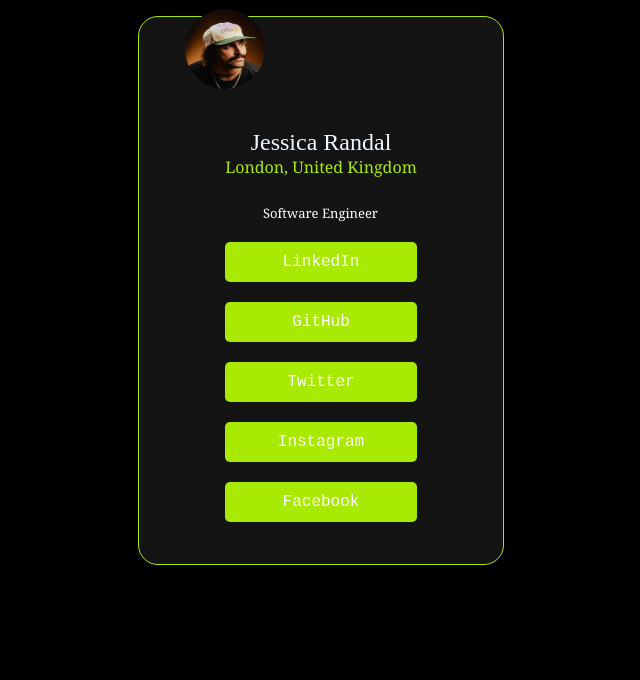
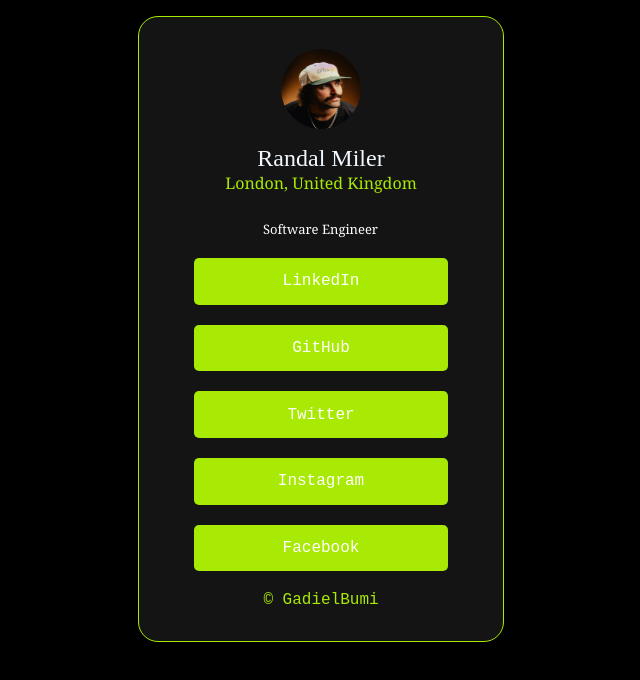
Before and after one commit to Gadielbumi/WebDev-projects, a plain HTML site: page practice_2/index.html in a window 1280 px wide. Shown: the whole page, without its empty margins (319-959 px from the left). Drawn offline with Linux system fonts and the light colour scheme; a web font is replaced by a local one.

Commit message:
Update index.html with portfolio title, improved styling, and footer

```diff
--- a/practice_2/index.html
+++ b/practice_2/index.html
@@ -3,7 +3,10 @@
 <head>
     <meta charset="UTF-8">
     <meta name="viewport" content="width=device-width, initial-scale=1.0">
-    <title>Document</title>
+    <link rel="preconnect" href="https://fonts.googleapis.com">
+    <link rel="preconnect" href="https://fonts.gstatic.com" crossorigin>
+    <link href="https://fonts.googleapis.com/css2?family=Style+Script&display=swap" rel="stylesheet">
+    <title>Portfolio</title>
 </head>
 <body>
     <style>
@@ -28,15 +31,19 @@
             align-items: center;
         }
         img{
+            margin: 0 0 1em 0;
             width: 5em;
             height: 5em;
             border-radius: 5em;
             position: relative;
-            transform: translate(-50%, -50%);
+            left: 50%;
+            transform: translateX(-50%);
+            cursor: pointer;
         }
         p{
             color: aliceblue;
             font-family: google sans;
+            cursor: default;
         }
         .name{
             margin:0;
@@ -62,7 +69,7 @@
             font-size: medium;
             font-weight: 500;
             text-decoration: none;
-            color:white
+            color:rgb(255, 255, 255);
         }
         .social-link:hover{
             color: rgb(0, 0, 0);
@@ -71,17 +78,27 @@
         }
         button{
             margin: 10px 0 10px 0;
-            width: 100%;
-            height: 3em;
+            width: 19em;
+            height: 3.5em;
             border-radius: 5px;
-            background-color: rgb(168, 234, 4);
+            background-color:rgb(168, 234, 4) ;
             border: none;
             cursor: pointer;
+        }
+        button:hover{
+            background-color: rgba(168, 234, 4, 0.511);
+            transition: 0.3s;
+        }
+        footer p{
+            margin: 10px 0 0 0;
+            text-align: center;
+            color: rgb(168, 234, 4);
+            font-family:"Style Script", 'Courier New', Courier, monospace;
         }
     </style>
     <div class="content">
         <img src="./profil.jpg" alt="profile" width="100%" height="100%">
-       <p class="name">Jessica Randal</p>
+       <p class="name">Randal Miler</p>
         <p class="localisation">London, United Kingdom</p>
         <p class="bio">Software Engineer</p>
          <button>
@@ -109,7 +126,9 @@
                 Facebook
             </a>
         </button>
-
+            <footer>
+  <p>&copy; GadielBumi</p>
+</footer>
     </div>
 </body>
 </html>
```
